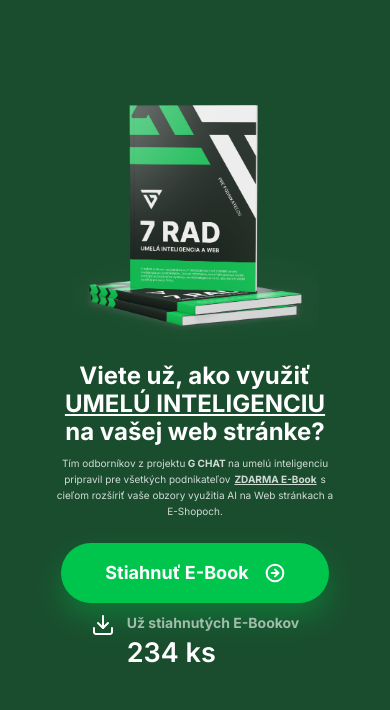
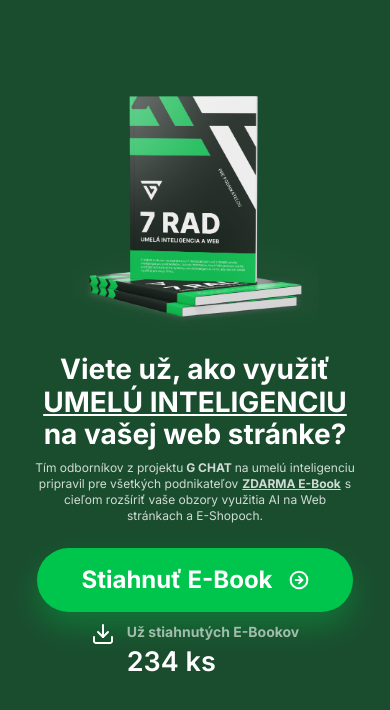
Before and after one commit to talha410900/gchat-ebook, a Next.js app: page / in a window 390 px wide. Shown: the top 710 px of the page. Built offline with nearby package versions, Linux system fonts and the light colour scheme.

Commit message:
verify code

```diff
--- a/src/app/Components/GChat.jsx
+++ b/src/app/Components/GChat.jsx
@@ -23,14 +23,14 @@
         <div className='grid grid-cols-1 md:grid-cols-2 sm:px-8 md:px-10 lg:px-20 content-center h-full flex-wrap'>
             <div className='mt-2.5 md:mt-[89px] '>
               <Image src='/images/logo.svg' width={100} height={100} className='hidden md:block' />
-              <h1 className='text-2xl md:text-[30px] lg:text-[40px] xl:text-[57px] px-0 text-center md:text-start  font-inter font-bold  text-white md:mt-12 lg:mt-[76px] leading-[1.15]'>
+              <h1 className='text-[28px] md:text-[30px] lg:text-[40px] xl:text-[57px] px-0 text-center md:text-start  font-inter font-bold  text-white md:mt-12 lg:mt-[76px] leading-[1.15]'>
                 Viete už, ako využiť
                 <br />
                 <span className='underline'> UMELÚ INTELIGENCIU</span>
                 <br />
                 na vašej web stránke?
               </h1>
-              <p className='text-[10px] md:text-sm lg:text-base text-center md:text-start text-white/80 leading-4 lg:leading-8 font-inter mx-5 md:mx-0  mt-2.5 lg:mt-5 mb-6 lg:mb-12'>
+              <p className='text-[12px] md:text-sm lg:text-base text-center md:text-start text-white/80 leading-4 lg:leading-8 font-inter  md:mx-0  mt-2.5 lg:mt-5 mb-6 lg:mb-12'>
                 Tím odborníkov z projektu
                 <span className='font-bold'> G CHAT </span>
                 na umelú inteligenciu pripravil pre všetkých podnikateľov
@@ -38,7 +38,7 @@
                 s cieľom rozšíriť vaše obzory využitia AI na Web stránkach a E-Shopoch.
               </p>
               <div className='flex flex-col xl:flex-row items-center lg:gap-10'>
-                <button onClick={openModal} className='text-white text-lg font-bold flex items-center gap-4 rounded-[100px] bg-green button-shadow px-11 py-4 lg:py-6'>
+                <button onClick={openModal} className='text-white text-2xl font-bold flex items-center gap-4 rounded-[100px] bg-green button-shadow px-11 py-4 lg:py-6'>
                   Stiahnuť E-Book <Arrow />
                 </button>
                 <div className='text-white/60 flex items-start mt-2.5 md:mt-8 lg:mt-0 gap-3 lg:gap-8'>
```
